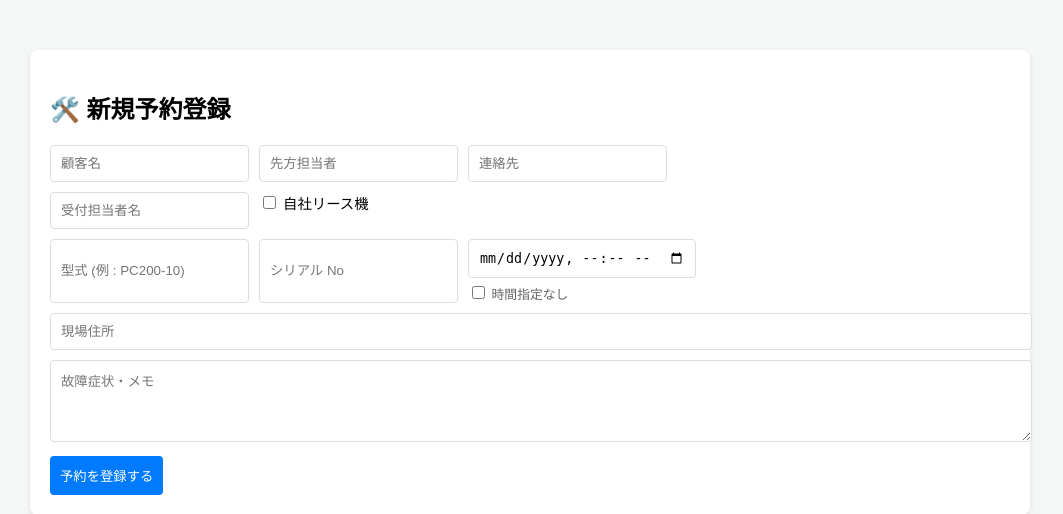
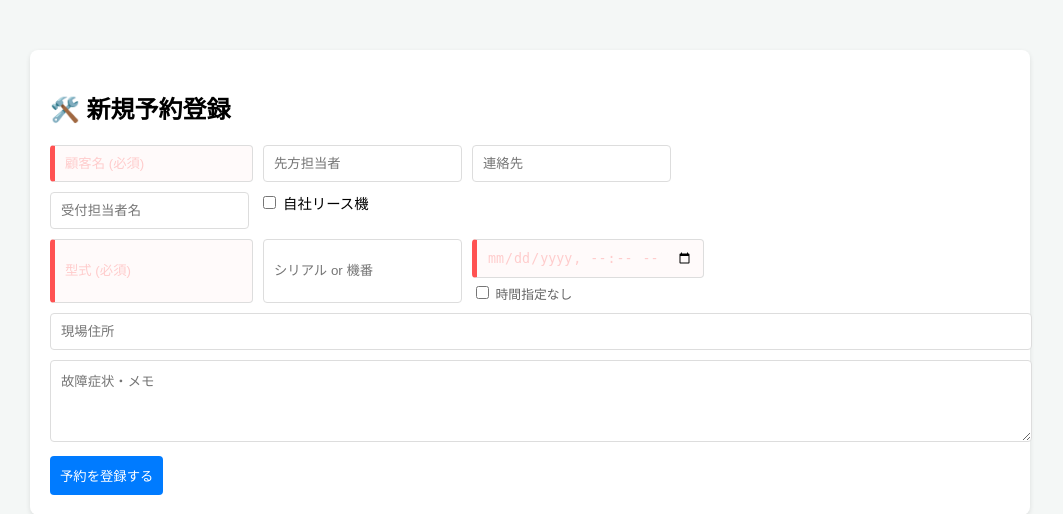
Before and after one commit to hisao5232/repair-timetable, a Flask app: page / in a window 1280 px wide. Shown: the part 71-585 px from the top of the page, without its empty margins (110-1173 px from the left). Run offline with Flask 3, Linux system fonts and the light colour scheme; the visitor is signed in with stand-in values (Sample User, id 1).

Commit message:
fix reservation-form required and high-light in css

```diff
--- a/frontend/static/css/style.css
+++ b/frontend/static/css/style.css
@@ -144,3 +144,57 @@ button {
     border-radius: 4px;
     padding: 2px 5px;
 }
+
+/* 顧客名のプレースホルダーを薄い赤に */
+#customer_name::placeholder {
+    color: #ffcccc; /* 薄い赤（ピンク系） */
+    opacity: 1;     /* ブラウザによる透明度の補正 */
+}
+
+/* 型式のプレースホルダーを薄い赤に */
+#machine_model::placeholder {
+    color: #ffcccc;
+    opacity: 1;
+}
+
+/* 入力中の文字まで赤くなると見にくいので、
+   フォーカスした時（入力中）は通常のプレースホルダー色にする設定 */
+#customer_name:focus::placeholder,
+#machine_model:focus::placeholder {
+    color: #ccc;
+}
+
+/* 必須項目の背景をほんのり赤くする場合（お好みで） */
+#customer_name, #machine_model {
+    border-left: 5px solid #ff5252; /* 左側に赤い縦線を入れる */
+    background-color: #fffafa;      /* ごく薄い赤色の背景 */
+}
+
+/* 必須項目のプレースホルダーを薄い赤に */
+#customer_name::placeholder,
+#machine_model::placeholder,
+#appointment_date {
+    color: #ffcccc; /* 薄い赤 */
+    opacity: 1;
+}
+
+/* 日付入力欄（datetime-local）の文字色も、未入力時は薄い赤にする設定 */
+#appointment_date:invalid {
+    color: #ffcccc;
+}
+
+/* 入力中や値が入っている時は、見やすいように黒（通常色）に戻す */
+#customer_name:focus::placeholder,
+#machine_model:focus::placeholder,
+#appointment_date:focus,
+#appointment_date:valid {
+    color: #333;
+}
+
+/* 必須項目の左側に赤い線を引いて、さらに目立たせる（おすすめ） */
+#customer_name,
+#machine_model,
+#appointment_date {
+    border-left: 5px solid #ff5252;
+    background-color: #fffafa;
+}
--- a/frontend/static/js/main.js
+++ b/frontend/static/js/main.js
@@ -88,20 +88,27 @@ document.getElementById('reservation-form')?.addEventListener('submit', async (e
     e.preventDefault();
     let appointmentDate = document.getElementById('appointment_date').value;
     const isNoTime = document.getElementById('no_time_specified').checked;
+
     if (isNoTime && appointmentDate) {
         appointmentDate = `${appointmentDate.split('T')[0]}T00:00`;
     }
 
+    // ★ ヘルパー関数: 空なら「不明」を返す
+    const valOrUnknown = (id, defaultValue = "不明") => {
+        const value = document.getElementById(id).value.trim();
+        return value === "" ? defaultValue : value;
+    };
+
     const data = {
-        customer_name: document.getElementById('customer_name').value,
-        contact_person: document.getElementById('contact_person').value,
-        phone_number: document.getElementById('phone_number').value,
-        machine_model: document.getElementById('machine_model').value,
-        serial_number: document.getElementById('serial_number').value,
-        appointment_date: appointmentDate,
-        location: document.getElementById('location').value,
-        failure_symptoms: document.getElementById('failure_symptoms').value,
-        received_by: document.getElementById('received_by').value,
+        customer_name: document.getElementById('customer_name').value, // 必須
+        machine_model: document.getElementById('machine_model').value, // 必須
+        contact_person: valOrUnknown('contact_person'),
+        phone_number: valOrUnknown('phone_number'),
+        serial_number: valOrUnknown('serial_number'),
+        appointment_date: appointmentDate || new Date().toISOString().slice(0, 16), // 日付がない場合は現在時刻
+        location: valOrUnknown('location', "現場不明"),
+        failure_symptoms: valOrUnknown('failure_symptoms', "症状未確認"),
+        received_by: valOrUnknown('received_by', "未設定"),
         is_own_lease: document.getElementById('is_own_lease').checked,
         lease_location: document.getElementById('is_own_lease').checked ? document.getElementById('lease_location').value : ""
     };
@@ -115,10 +122,14 @@ document.getElementById('reservation-form')?.addEventListener('submit', async (e
         if (response.ok) {
             alert('登録完了！');
             e.target.reset();
-            document.getElementById('lease_location').style.display = 'none';
             loadTimetable();
+        } else {
+            const errorData = await response.json();
+            alert('登録エラー: ' + (errorData.detail || 'サーバーエラー'));
         }
-    } catch (e) { alert('通信エラーが発生しました'); }
+    } catch (e) {
+        alert('通信エラーが発生しました');
+    }
 });
 
 // --- 4. 詳細モーダルを開く (共通) ---
--- a/frontend/templates/index.html
+++ b/frontend/templates/index.html
@@ -42,9 +42,9 @@
             <h2>🛠️ 新規予約登録</h2>
             <form id="reservation-form">
                 <div class="form-group">
-                    <input type="text" id="customer_name" placeholder="顧客名" required>
-                    <input type="text" id="contact_person" placeholder="先方担当者" required>
-                    <input type="text" id="phone_number" placeholder="連絡先" required>
+                    <input type="text" id="customer_name" placeholder="顧客名 (必須)" required>
+                    <input type="text" id="contact_person" placeholder="先方担当者">
+                    <input type="text" id="phone_number" placeholder="連絡先">
                 </div>
                 <div class="form-group">
                     <input type="text" id="received_by" placeholder="受付担当者名">
@@ -62,8 +62,8 @@
                     </select>
                 </div>
                 <div class="form-group">
-                    <input type="text" id="machine_model" placeholder="型式 (例 : PC200-10)" required>
-                    <input type="text" id="serial_number" placeholder="シリアル No" required>
+                    <input type="text" id="machine_model" placeholder="型式 (必須)" required>
+                    <input type="text" id="serial_number" placeholder="シリアル or 機番">
                     <div style="display: flex; flex-direction: column; gap: 5px;">
                         <input type="datetime-local" id="appointment_date" required>
                         <label style="font-size: 0.8em; color: #666; cursor: pointer;">
@@ -71,7 +71,7 @@
                         </label>
                     </div>
                 </div>
-                <input type="text" id="location" placeholder="現場住所" style="width: 100%; margin-bottom: 10px;" required>
+                <input type="text" id="location" placeholder="現場住所" style="width: 100%; margin-bottom: 10px;">
                 <textarea id="failure_symptoms" placeholder="故障症状・メモ"></textarea>
                 <button type="submit">予約を登録する</button>
             </form>
```
